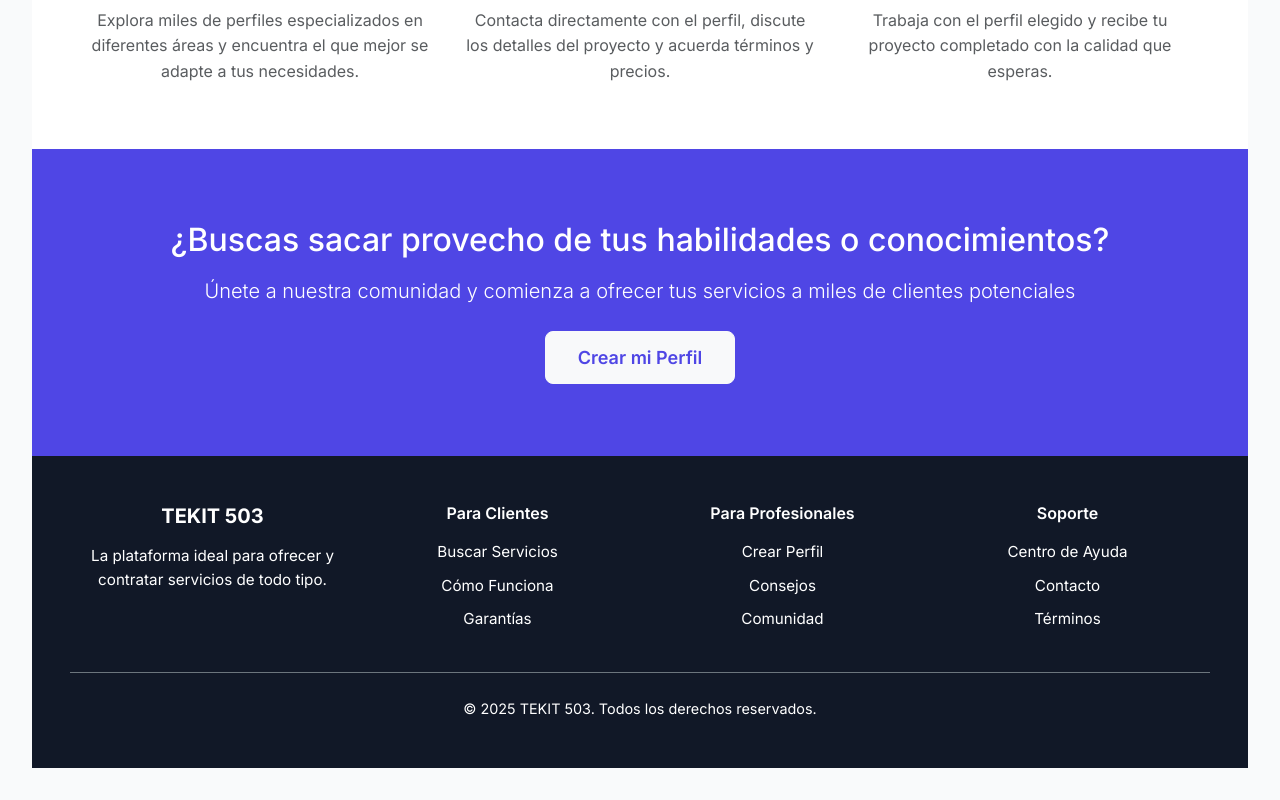
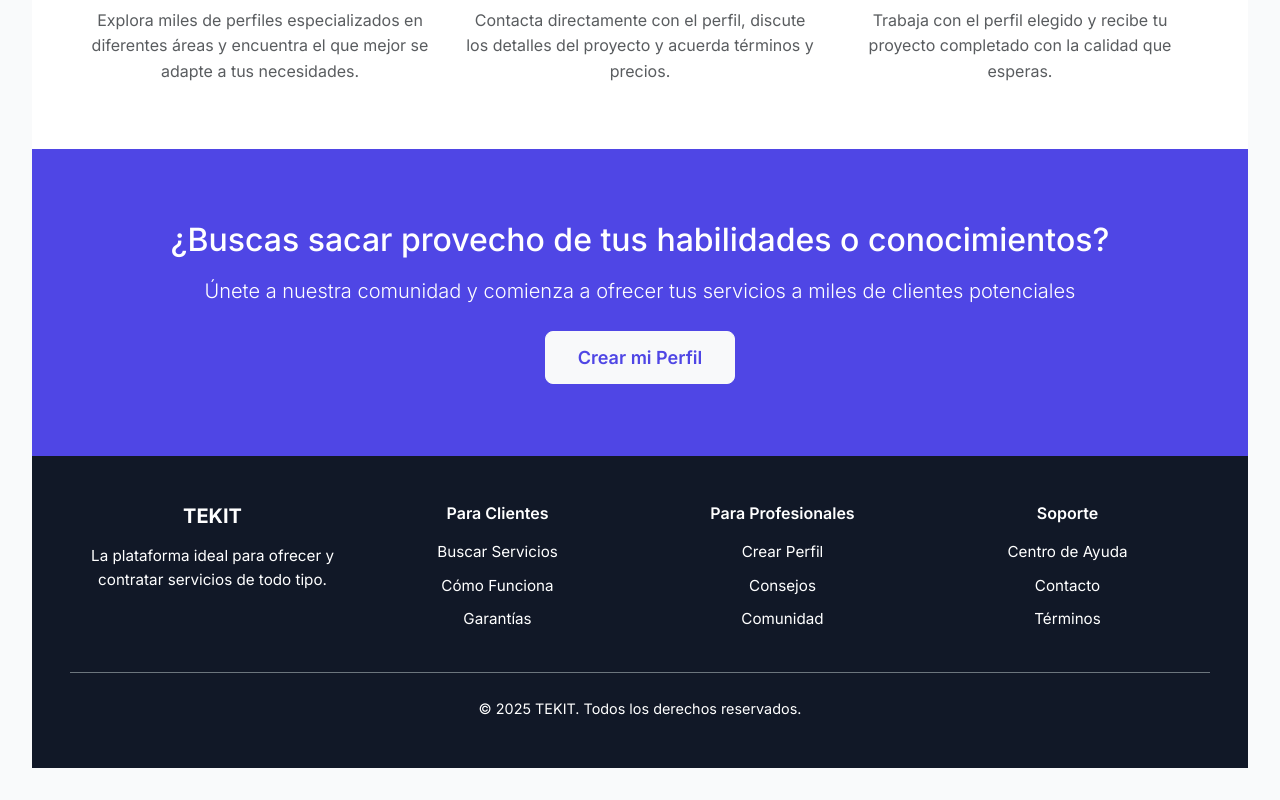
Before and after one commit to UCASV/TEKIT, a React (Vite) app in the folder FE/vite-project/: page / in a window 1280 px wide. Shown: the part 1736-2536 px from the top of the page. Built offline with nearby package versions, Linux system fonts and the light colour scheme.

Commit message:
STYLE: Cambiar nombre de la pagina

```diff
--- a/FE/vite-project/index.html
+++ b/FE/vite-project/index.html
@@ -4,7 +4,7 @@
     <meta charset="UTF-8" />
     <link rel="icon" type="image/svg+xml" href="src/assets/icons/Tekit.jpg" />
     <meta name="viewport" content="width=device-width, initial-scale=1.0" />
-    <title>TEKIT 503</title>
+    <title>TEKIT</title>
   </head>
   <body>
     <div id="root"></div>
--- a/FE/vite-project/src/components/common/Footer/Footer.jsx
+++ b/FE/vite-project/src/components/common/Footer/Footer.jsx
@@ -9,7 +9,7 @@ function Footer() {
         <Row className="g-4">
 
           <Col md={6} lg={3}>
-            <h4 className="footer-title mb-3">TEKIT 503</h4>
+            <h4 className="footer-title mb-3">TEKIT</h4>
             <p className="footer-description text-muted">
               La plataforma ideal para ofrecer y contratar servicios de todo tipo.
             </p>
@@ -82,7 +82,7 @@ function Footer() {
         <Row className="mt-4 pt-4 border-top border-secondary">
           <Col className="text-center">
             <p className="copyright text-muted mb-0">
-              © 2025 TEKIT 503. Todos los derechos reservados.
+              © 2025 TEKIT. Todos los derechos reservados.
             </p>
           </Col>
         </Row>
```
